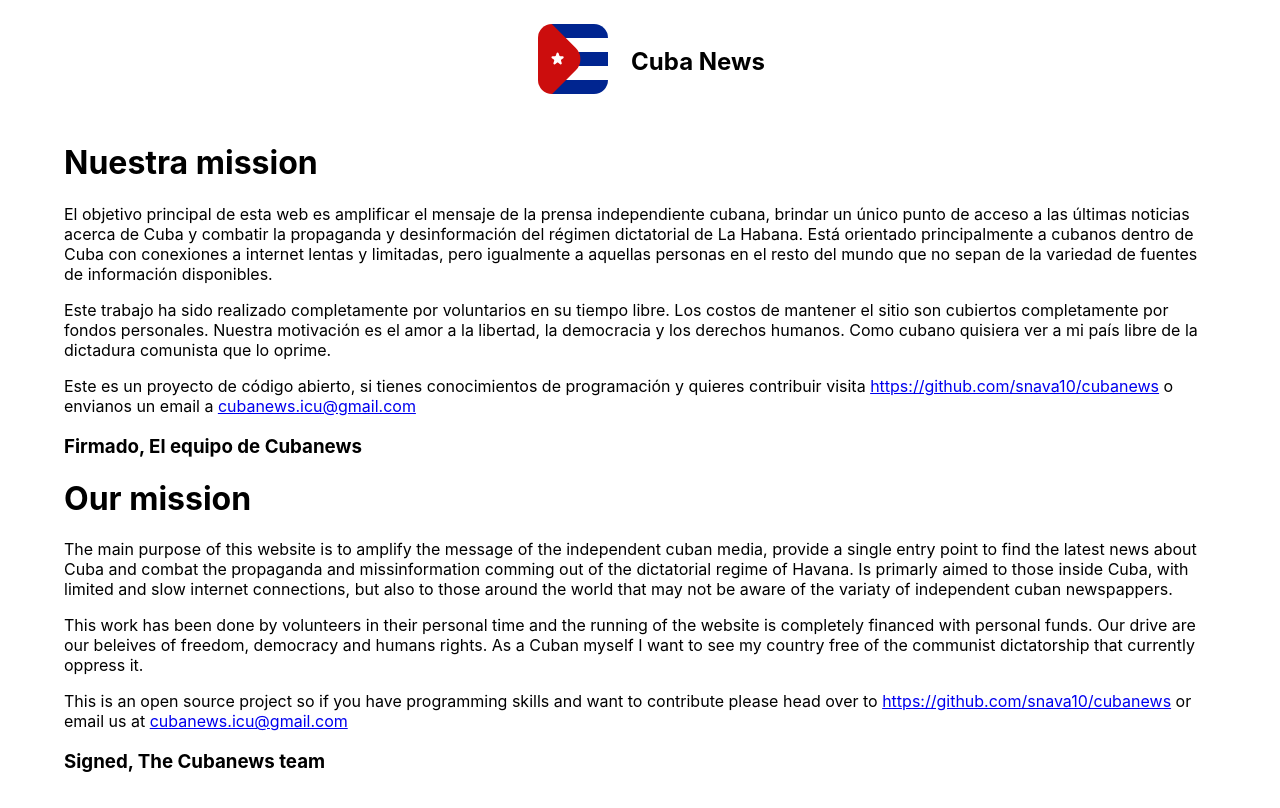
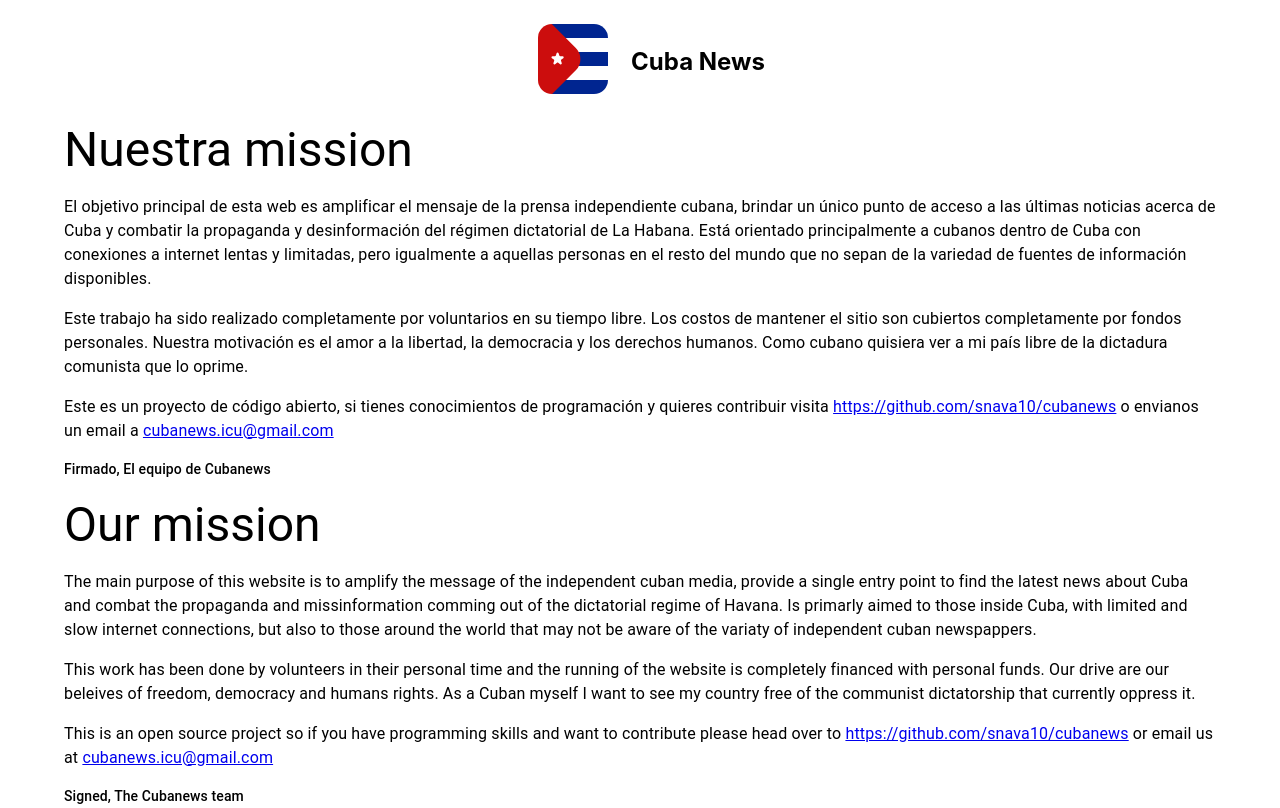
Before and after one commit to snava10/cubanews, a React (Create React App) app in the folder web-ui/: page /about in a window 1280 px wide. Built offline with nearby package versions, Linux system fonts and the light colour scheme.

Commit message:
Replace HTML components with MUI typography

```diff
--- a/web-ui/src/Pages/About.tsx
+++ b/web-ui/src/Pages/About.tsx
@@ -1,12 +1,22 @@
-import { Container, Grid } from "@mui/material";
+import { Container, Grid, Typography } from "@mui/material";
 import { Box } from "@mui/system";
-import { DonationButton } from "../Components/DonationButton";
+import { UaEventOptions } from "react-ga4/types/ga4";
+import ReactGA from "react-ga4";
 
 export function About() {
+  const env = process.env.REACT_APP_ENV;
+
+  if (env === 'PROD') {
+    ReactGA.event({
+      category: 'AboutUs',
+      action: 'AboutUs'
+    } as UaEventOptions);
+  }
+
   return (
-    <div>
-      <Container maxWidth="lg">
-        <Grid item xs={12} md={12}>
+    <Box>
+      <Container>
+        <Grid item xs={12}>
           <Box
             sx={{
               display: "flex",
@@ -27,8 +37,13 @@ export function About() {
             <h2>Cuba News</h2>
           </Box>
         </Grid>
-        <h1>Nuestra mission</h1>
-        <p>
+
+        {/* Spanish */}
+        <Typography variant="h3" gutterBottom>
+          Nuestra mission
+        </Typography>
+
+        <Typography variant="body1" paragraph>
           El objetivo principal de esta web es amplificar el mensaje de la
           prensa independiente cubana, brindar un único punto de acceso a las
           últimas noticias acerca de Cuba y combatir la propaganda y
@@ -37,15 +52,17 @@ export function About() {
           lentas y limitadas, pero igualmente a aquellas personas en el resto
           del mundo que no sepan de la variedad de fuentes de información
           disponibles.
-        </p>
-        <p>
+        </Typography>
+
+        <Typography variant="body1" paragraph>
           Este trabajo ha sido realizado completamente por voluntarios en su
           tiempo libre. Los costos de mantener el sitio son cubiertos
           completamente por fondos personales. Nuestra motivación es el amor a
           la libertad, la democracia y los derechos humanos. Como cubano
           quisiera ver a mi país libre de la dictadura comunista que lo oprime.
-        </p>
-        <p>
+        </Typography>
+
+        <Typography variant="body1" paragraph>
           Este es un proyecto de código abierto, si tienes conocimientos de
           programación y quieres contribuir visita{" "}
           <a href="https://github.com/snava10/cubanews">
@@ -53,11 +70,18 @@ export function About() {
           </a>{" "}
           o envianos un email a{" "}
           <a href="mailto:cubanews.icu@gmail.com">cubanews.icu@gmail.com</a>
-        </p>
-        <h3>Firmado, El equipo de Cubanews</h3>
+        </Typography>
 
-        <h1>Our mission</h1>
-        <p>
+        <Typography variant="subtitle2" paragraph>
+          Firmado, El equipo de Cubanews
+        </Typography>
+
+        {/* English */}
+        <Typography variant="h3" gutterBottom>
+          Our mission
+        </Typography>
+
+        <Typography variant="body1" paragraph>
           The main purpose of this website is to amplify the message of the
           independent cuban media, provide a single entry point to find the
           latest news about Cuba and combat the propaganda and missinformation
@@ -65,15 +89,17 @@ export function About() {
           those inside Cuba, with limited and slow internet connections, but
           also to those around the world that may not be aware of the variaty of
           independent cuban newspappers.
-        </p>
-        <p>
+        </Typography>
+
+        <Typography variant="body1" paragraph>
           This work has been done by volunteers in their personal time and the
           running of the website is completely financed with personal funds. Our
           drive are our beleives of freedom, democracy and humans rights. As a
           Cuban myself I want to see my country free of the communist
           dictatorship that currently oppress it.
-        </p>
-        <p>
+        </Typography>
+
+        <Typography variant="body1" paragraph>
           This is an open source project so if you have programming skills and
           want to contribute please head over to{" "}
           <a href="https://github.com/snava10/cubanews">
@@ -81,9 +107,12 @@ export function About() {
           </a>{" "}
           or email us at{" "}
           <a href="mailto:cubanews.icu@gmail.com">cubanews.icu@gmail.com</a>
-        </p>
-        <h3>Signed, The Cubanews team</h3>
+        </Typography>
+
+        <Typography variant="subtitle2">
+          Signed, The Cubanews team
+        </Typography>
       </Container>
-    </div>
+    </Box>
   );
 }
```
